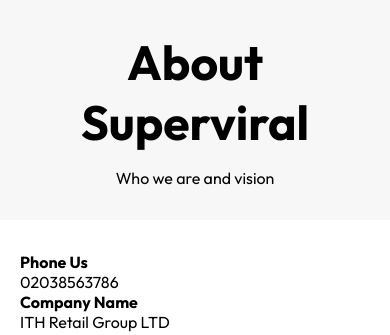
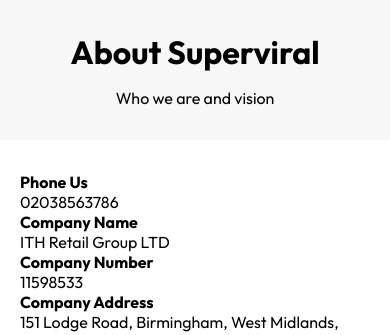
Before and after one commit to Jahid0178/superviral, a plain HTML site: page about/index.html in a window 390 px wide. Shown: the top 335 px of the page. Drawn offline with Linux system fonts and the light colour scheme.

Commit message:
decrease font size on mobile

```diff
--- a/about/index.css
+++ b/about/index.css
@@ -136,6 +136,10 @@
 
 /* Media Query */
 @media only screen and (max-width: 688px) {
+  .heading-section h2 {
+    font-size: 2rem;
+  }
+
   .contact-container {
     grid-template-columns: 1fr;
   }
```
